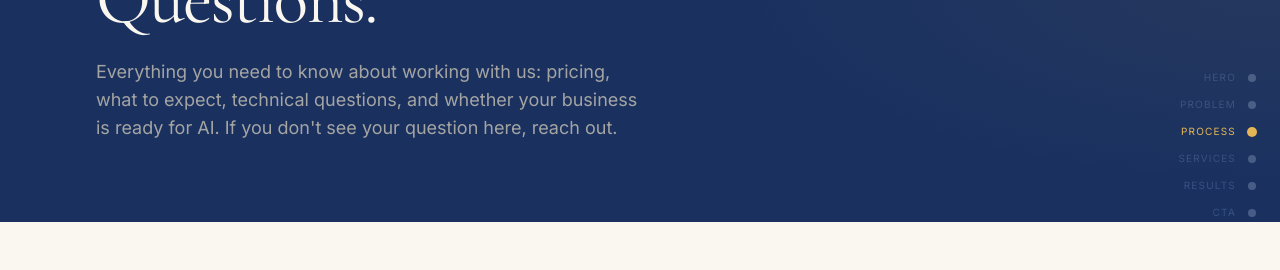
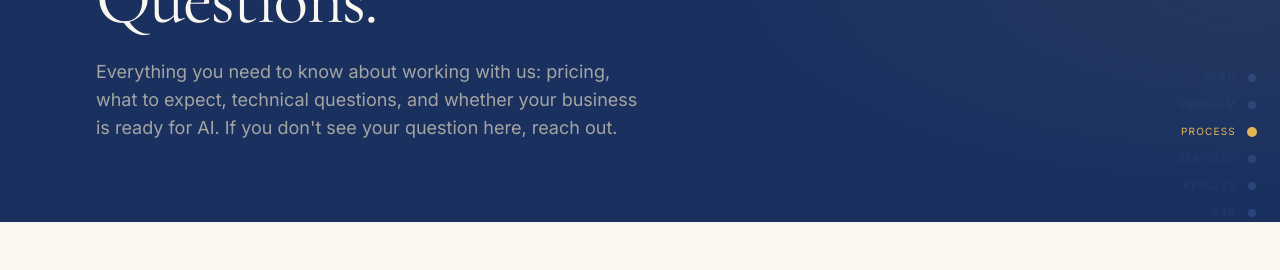
Before and after one commit to SanLuis-AI-Solutions/sanluisai-portfolio, a Next.js app: page /faq in a window 1280 px wide. Shown: the part 255-525 px from the top of the page. Built offline with nearby package versions, Linux system fonts and the light colour scheme.

Commit message:
fix: FAQ main landmark, chapter marker contrast (navy-600)

```diff
--- a/app/faq/page.tsx
+++ b/app/faq/page.tsx
@@ -170,6 +170,7 @@ export default function FaqPage() {
         description="Everything you need to know about working with us: pricing, what to expect, technical questions, and whether your business is ready for AI. If you don't see your question here, reach out."
       />
 
+      <main>
       <AnimatedSection delay={0}>
       <section className="bg-bone-50 min-h-screen px-4 sm:px-6 lg:px-8 py-24">
         <div className="max-w-3xl mx-auto">
@@ -245,6 +246,7 @@ export default function FaqPage() {
         </div>
       </section>
       </AnimatedSection>
+    </main>
     </>
   )
 }
--- a/components/ScrollProgress.tsx
+++ b/components/ScrollProgress.tsx
@@ -67,12 +67,12 @@ export default function ScrollProgress() {
             }}
           >
             <span className={`font-sans text-[10px] tracking-[0.12em] uppercase transition-all duration-300 ${
-              activeSection === s.id ? 'text-gold-500' : 'text-navy-400'
-            }`}>
+              activeSection === s.id ? 'text-gold-500' : 'text-navy-600'
+                          }`}>
               {s.label}
             </span>
             <span className={`w-2 h-2 rounded-full transition-all duration-300 ${
-              activeSection === s.id ? 'bg-gold-500 scale-125' : 'bg-navy-300'
+              activeSection === s.id ? 'bg-gold-500 scale-125' : 'bg-navy-500'
             }`} />
           </a>
         ))}
```
